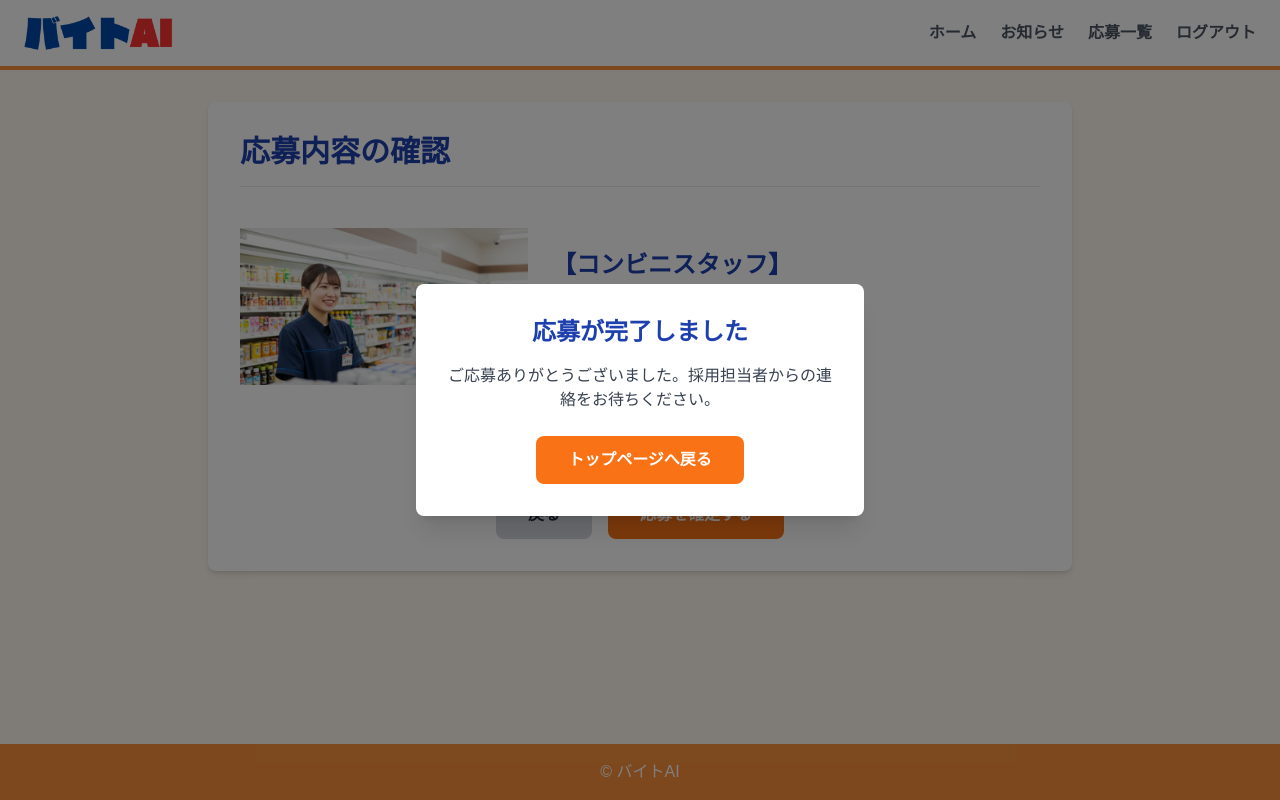
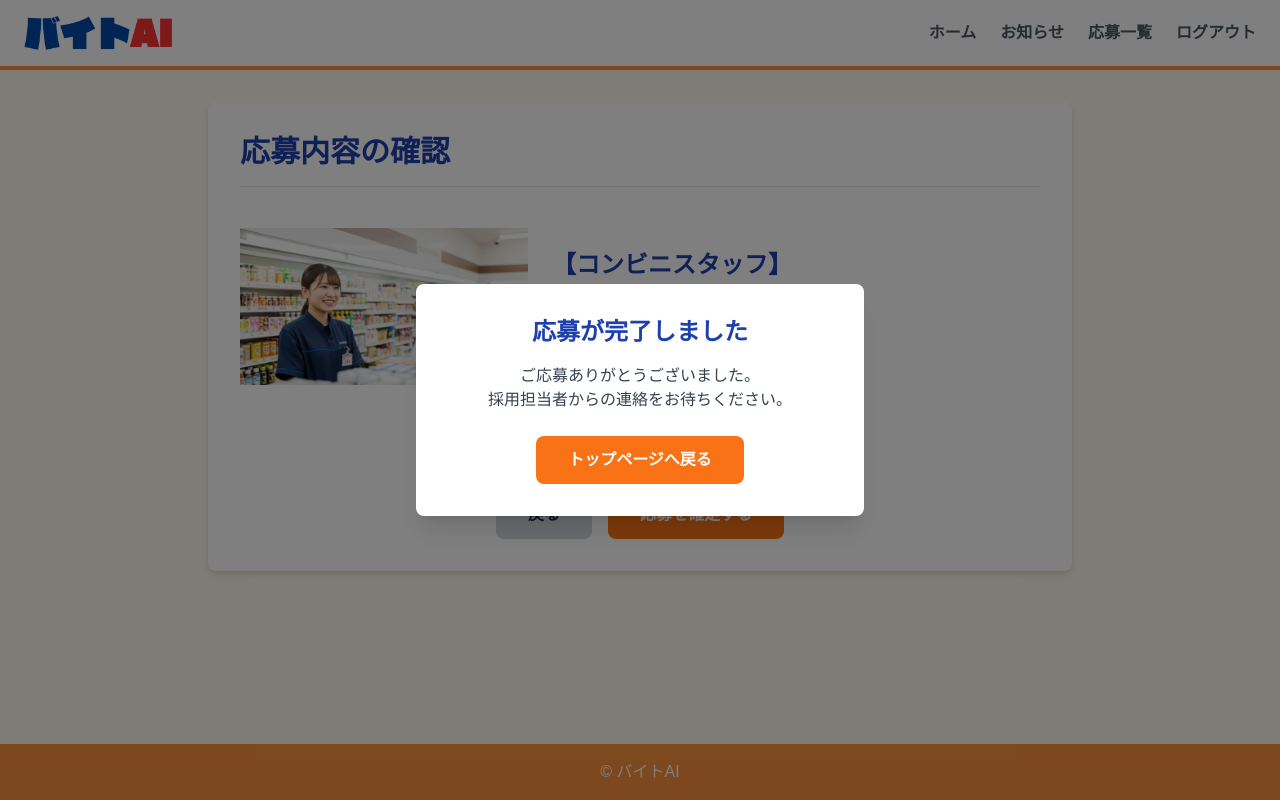
Before and after one commit to InoKotaro/baito-ai-website, a Next.js app: page /apply/1 in a window 1280 px wide. Both pictures are taken after a click on the button "応募を確定する". Built offline with nearby package versions, Linux system fonts and the light colour scheme.

Commit message:
docs: 応募完了モーダル内テキスト微調整

```diff
--- a/src/app/apply/[id]/page.jsx
+++ b/src/app/apply/[id]/page.jsx
@@ -87,7 +87,9 @@ export default function ApplyPage({ params }) {
               応募が完了しました
             </h3>
             <p className="mb-6 mt-4">
-              ご応募ありがとうございました。採用担当者からの連絡をお待ちください。
+              ご応募ありがとうございました。
+              <br />
+              採用担当者からの連絡をお待ちください。
             </p>
             <button
               onClick={handleCloseModal}
```
